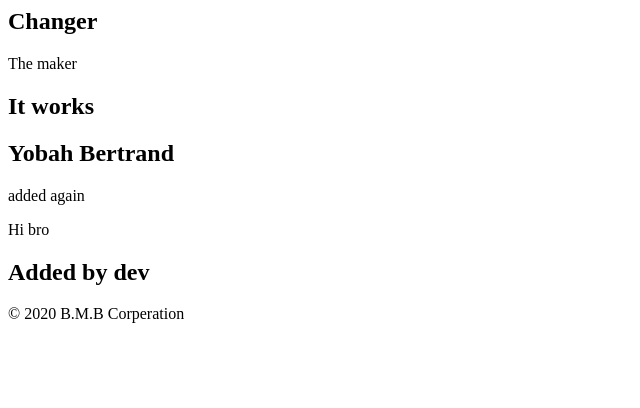
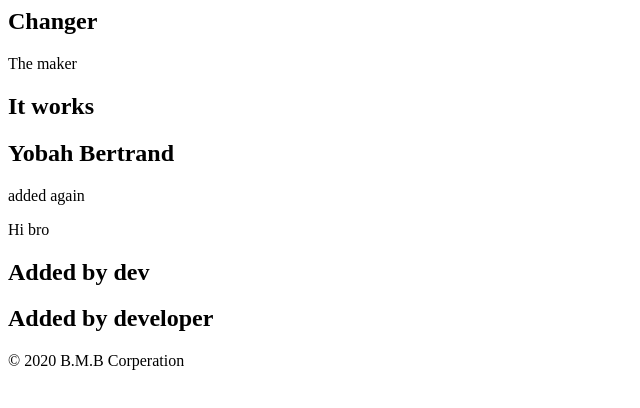
Before and after one commit to yobahBertrandYonkou/may5task, a plain HTML site: page index.html in a window 1280 px wide. Shown: the whole page, without its empty margins (0-640 px from the left). Drawn offline with Linux system fonts and the light colour scheme.

Commit message:
latest from dev

```diff
--- a/index.html
+++ b/index.html
@@ -5,4 +5,6 @@
 <p>added again</p>
 <div>Hi bro</div>
 <h1> Added by dev</h1>
+
+<h1> Added by developer</h1>
 <footer>&copy 2020 B.M.B Corperation</footer>
```
